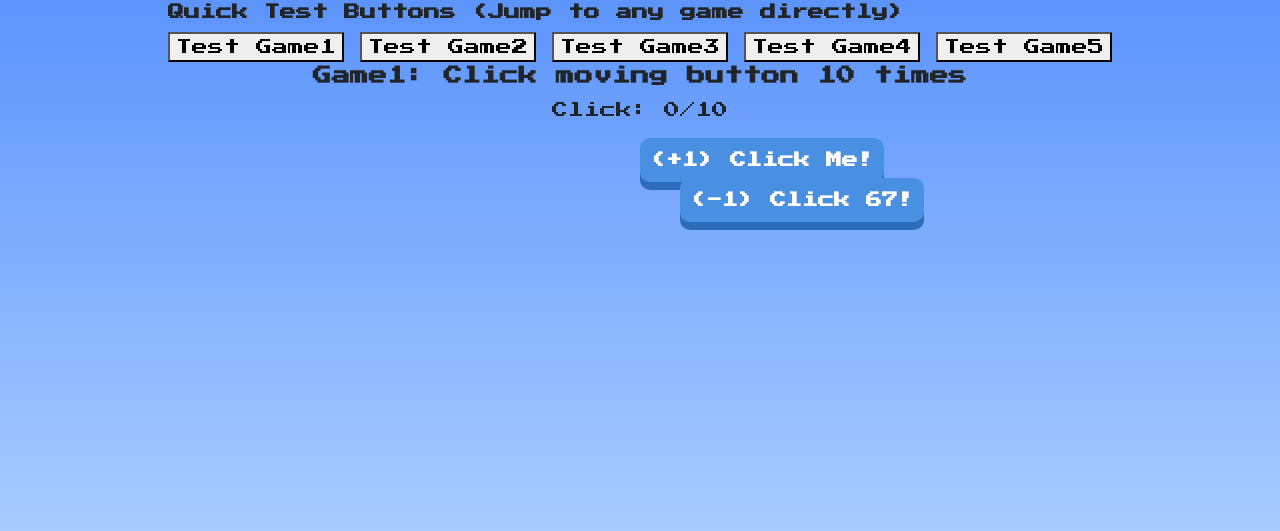
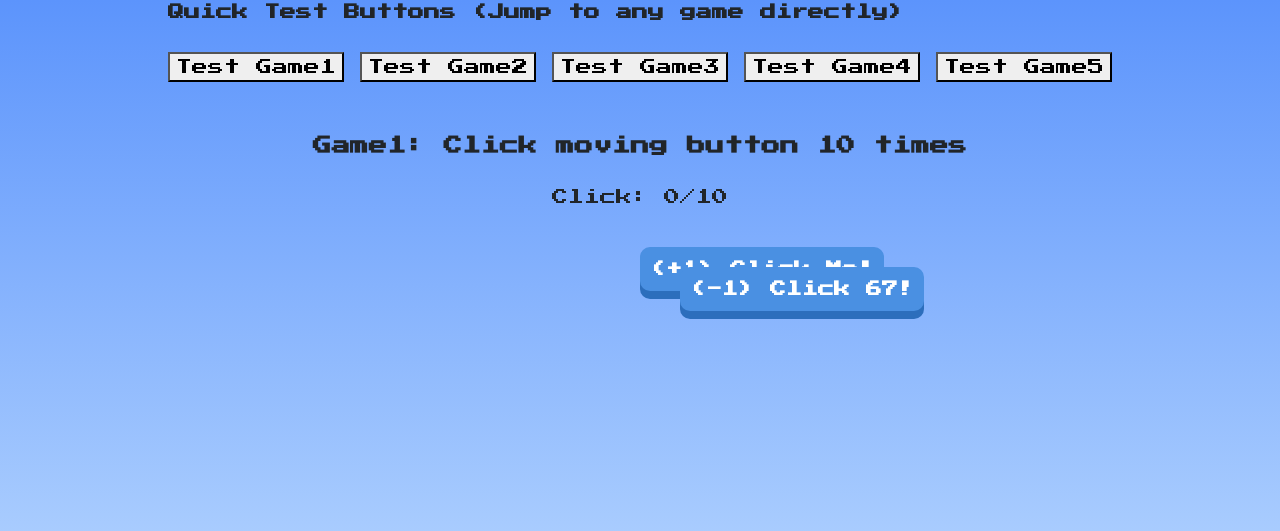
Before and after one commit to zhango-lgtm/TickTok-Alarm-Clock, a Flask app: template templates/fivetests.html in a window 1280 px wide. Shown: the top 531 px of the page. Run offline with Flask 3, Linux system fonts and the light colour scheme; the template is opened without the code that fills it: most values are stand-ins (such as "Sample title", 1, 10 or a date in 2020).

Commit message:
Update margins and padding in styles.css

```diff
--- a/static/styles.css
+++ b/static/styles.css
@@ -70,7 +70,7 @@
     font-size: 2rem;
     font-weight: bold;
     min-height: 60px;
-    margin: 20px 0;
+    margin: 30px 0;
 }
 
 .flash {
@@ -96,4 +96,32 @@
 
 .game-box {
     text-align: center;
+    padding: 30px;
 }
+
+.game-box h3 {
+    margin-bottom: 25px;
+}
+
+.game-box p {
+    margin: 18px 0;
+}
+
+.answer-input {
+    margin: 25px auto;
+}
+
+.submit-answer,
+button {
+    margin: 20px auto;
+}
+
+.timer,
+.count-text {
+    margin-bottom: 20px;
+}
+
+#g2-question {
+    font-size: 2rem;
+    margin: 25px 0;
+}
```
